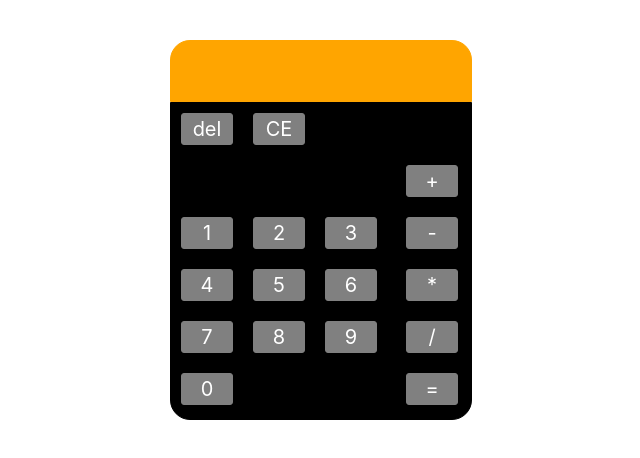
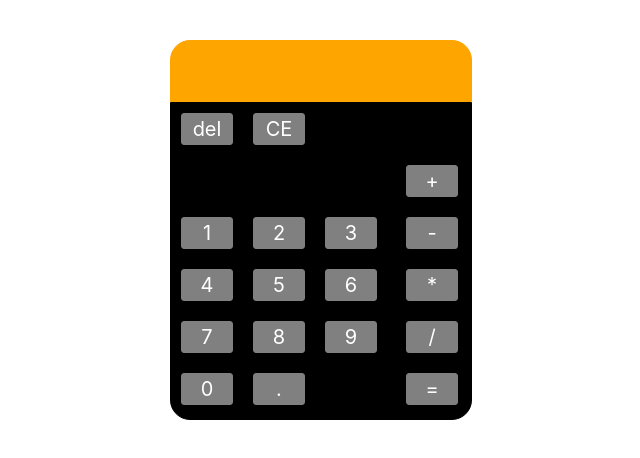
Before and after one commit to JessicaBunyan/React-Calc-Tutorial, a React (Create React App) app: page / in a window 1280 px wide. Shown: the top 458 px of the page, without its empty margins (320-960 px from the left). Built offline with nearby package versions, Linux system fonts and the light colour scheme.

Commit message:
added decimal point

```diff
--- a/src/App.js
+++ b/src/App.js
@@ -36,6 +36,14 @@ class App extends Component {
       return;
     }
     this.setState({ operator: o, value2: this.state.value1, value1: "" });
+  }
+
+  addDecimalPoint() {
+    if (this.state.value1.indexOf(".") !== -1) {
+      return;
+    }
+
+    this.setState({ value1: this.state.value1 + ".", error: "" });
   }
 
   error(msg) {
@@ -103,6 +111,7 @@ class App extends Component {
       numbers.push(<Button value={i} onClick={d => this.addDigit(d)} />);
     }
     numbers.push(<Button value={0} onClick={d => this.addDigit(d)} />);
+    numbers.push(<Button value={"."} onClick={() => this.addDecimalPoint()} />);
     return numbers;
   }
 
```
